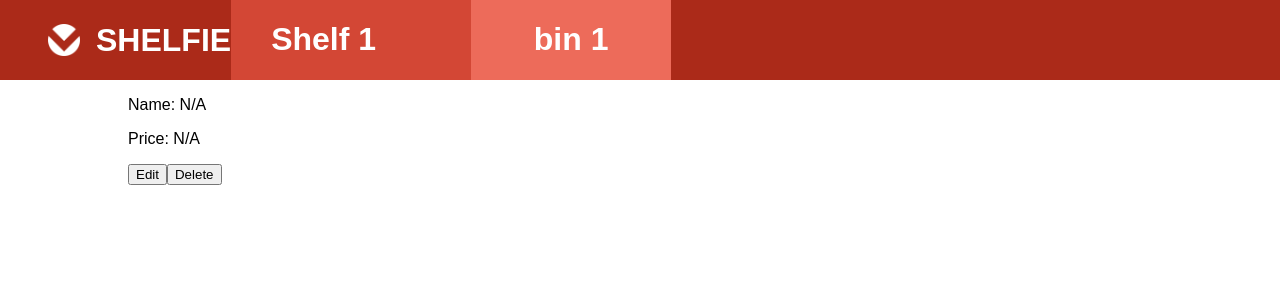
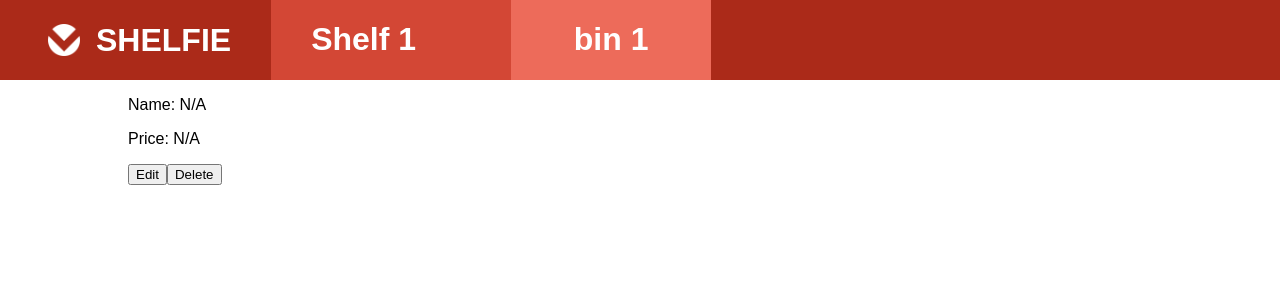
Before and after one commit to leahhills/simulation_one, a React (Create React App) app: page /bin/1 in a window 1280 px wide. Shown: the top 300 px of the page. Built offline with nearby package versions, Linux system fonts and the light colour scheme; no server answers.

Commit message:
added some css styling to make shelfie header better

```diff
--- a/src/headers/Header.css
+++ b/src/headers/Header.css
@@ -21,7 +21,7 @@
 .title {
     line-height: 10vh;
     margin: 0;
-    padding: 0;
+    padding:0px 40px 0px 0px;
     font-size: 4vh;
 }
 .shelfname{
```
Also changed, not shown: 1 other file (tests, documents, lock files or other folders).
